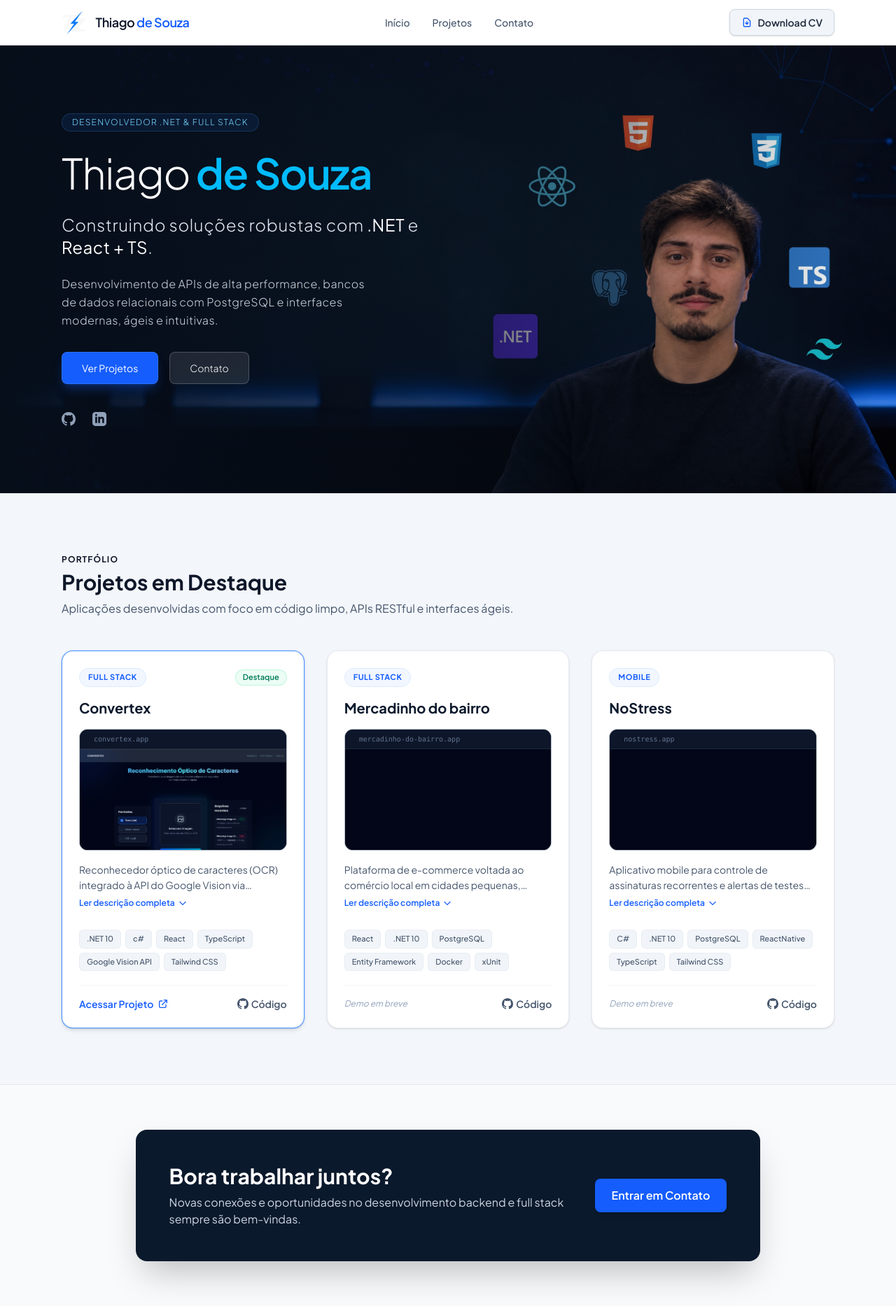
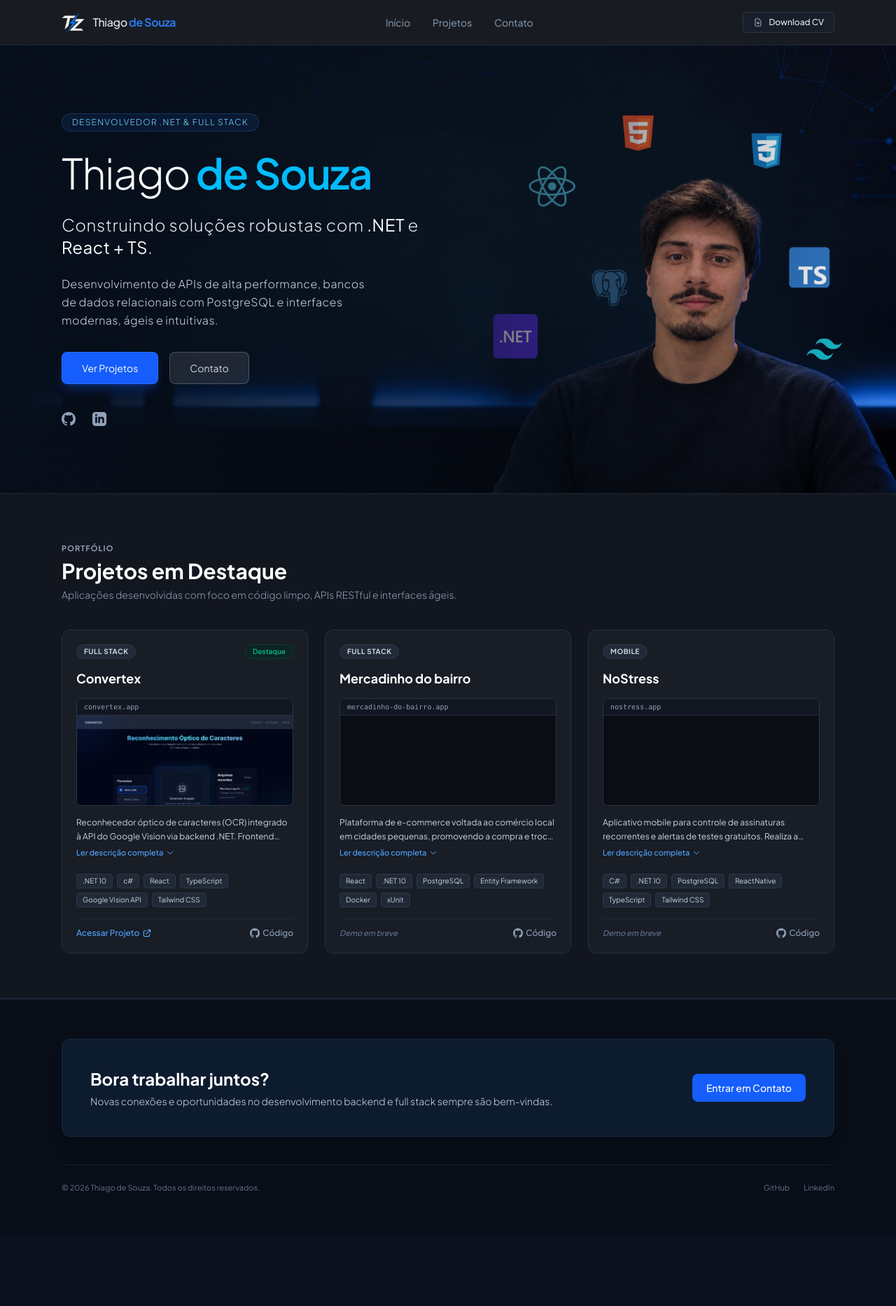
Before and after one commit to Thiago0018/MyWebSite, a React (Vite) app: page / in a window 1280 px wide. Shown: the whole page at 70% size. After the commit the page ends 1763 px from the top, so only its background shows below. Built offline with nearby package versions, Linux system fonts and the light colour scheme.

Commit message:
Ajuste na paleta de cores do site

```diff
--- a/src/components/CTASection.tsx
+++ b/src/components/CTASection.tsx
@@ -2,22 +2,36 @@ import React from 'react';
 
 export const CTASection: React.FC = () => {
     return (
-        <section id="contato" className="py-16 max-w-6xl mx-auto px-6">
-            <div className="bg-[#0b192c] text-white rounded-2xl p-8 md:p-12 flex flex-col md:flex-row items-center justify-between gap-8 shadow-2xl">
-                <div className="space-y-2 text-center md:text-left">
-                    <h2 className="text-2xl md:text-3xl font-bold">Bora trabalhar juntos?</h2>
-                    <p className="text-slate-300 text-sm md:text-base max-w-xl">
+        <footer id="contato" className="bg-[#080d17] border-t border-[#1a2332] py-14">
+            <div className="max-w-6xl mx-auto px-6">
+
+                {/* Caixa de Contato Azul Marinho Escuro e Fosco */}
+                <div className="bg-[#0d1b2e] border border-[#1a2b42] text-white rounded-xl p-6 md:p-10 flex flex-col md:flex-row items-center justify-between gap-6 shadow-xl">
+                    <div className="space-y-1.5 text-center md:text-left">
+                        <h2 className="text-xl md:text-2xl font-bold">Bora trabalhar juntos?</h2>
+                        <p className="text-slate-300 text-xs md:text-sm font-light">
                             Novas conexões e oportunidades no desenvolvimento backend e full stack sempre são bem-vindas.
                         </p>
                     </div>
 
                     <a
-                    href="thiago.dev.0018@gmail.com"
-                    className="inline-flex items-center gap-2 px-6 py-3 bg-blue-600 hover:bg-blue-700 text-white font-semibold rounded-lg shadow-md transition-all whitespace-nowrap"
+                        href="mailto:seu-email@gmail.com"
+                        className="inline-flex items-center gap-2 px-5 py-2.5 bg-blue-600 hover:bg-blue-500 text-white font-medium text-xs md:text-sm rounded-lg transition-all whitespace-nowrap"
                     >
                         <span>Entrar em Contato</span>
                     </a>
                 </div>
-        </section>
+
+                {/* Rodapé Final */}
+                <div className="mt-10 pt-6 border-t border-[#161e2b] flex flex-col sm:flex-row items-center justify-between text-[11px] text-slate-500 gap-3">
+                    <p>© {new Date().getFullYear()} Thiago de Souza. Todos os direitos reservados.</p>
+                    <div className="flex gap-5">
+                        <a href="https://github.com/Thiago0018" target="_blank" rel="noreferrer" className="hover:text-slate-300 transition-colors">GitHub</a>
+                        <a href="https://linkedin.com" target="_blank" rel="noreferrer" className="hover:text-slate-300 transition-colors">LinkedIn</a>
+                    </div>
+                </div>
+
+            </div>
+        </footer>
     );
 };
--- a/src/components/Navbar.tsx
+++ b/src/components/Navbar.tsx
@@ -4,35 +4,35 @@ export const Navbar: React.FC = () => {
     const logoUrl = `${import.meta.env.BASE_URL}logoheader.png`;
 
     return (
-        <header className="sticky top-0 z-50 bg-white/90 backdrop-blur-md border-b border-slate-200">
+        <header className="sticky top-0 z-50 bg-[#0c1017]/95 backdrop-blur-md border-b border-[#1f2937]">
             <div className="max-w-6xl mx-auto px-6 h-16 flex items-center justify-between">
 
                 {/* Logo Personalizada */}
-                <a href="#inicio" className="flex items-center gap-3 font-bold text-slate-900 hover:opacity-80 transition-opacity">
+                <a href="#inicio" className="flex items-center gap-3 font-bold text-white hover:opacity-80 transition-opacity">
                     <img
                         src={logoUrl}
                         alt="Thiago de Souza Logo"
-                        className="h-9 w-auto object-contain"
+                        className="h-8 w-auto object-contain"
                     />
-                    <span className="text-lg tracking-tight font-semibold">
-                        Thiago <span className="text-blue-600">de Souza</span>
+                    <span className="text-base tracking-tight font-medium text-slate-200">
+                        Thiago <span className="text-blue-500 font-semibold">de Souza</span>
                     </span>
                 </a>
 
                 {/* Links de Navegação */}
-                <nav className="hidden md:flex items-center gap-8 font-medium text-slate-600 text-sm">
-                    <a href="#inicio" className="hover:text-blue-600 transition-colors">Início</a>
-                    <a href="#projetos" className="hover:text-blue-600 transition-colors">Projetos</a>
-                    <a href="#contato" className="hover:text-blue-600 transition-colors">Contato</a>
+                <nav className="hidden md:flex items-center gap-8 font-normal text-slate-400 text-sm">
+                    <a href="#inicio" className="hover:text-white transition-colors">Início</a>
+                    <a href="#projetos" className="hover:text-white transition-colors">Projetos</a>
+                    <a href="#contato" className="hover:text-white transition-colors">Contato</a>
                 </nav>
 
-                {/* Botão de Download do CV */}
+                {/* Botão Download CV Sóbrio */}
                 <a
                     href="/curriculo.pdf"
                     download
-                    className="inline-flex items-center gap-2 px-4 py-2 text-sm font-semibold text-slate-800 bg-slate-100 hover:bg-slate-200 rounded-lg transition-all border border-slate-300 shadow-sm"
+                    className="inline-flex items-center gap-2 px-3.5 py-1.5 text-xs font-medium text-slate-200 bg-[#181f2a] hover:bg-[#222a38] rounded-md transition-all border border-[#2b3544]"
                 >
-                    <svg className="w-4 h-4 text-blue-600" fill="none" stroke="currentColor" viewBox="0 0 24 24">
+                    <svg className="w-3.5 h-3.5 text-slate-400" fill="none" stroke="currentColor" viewBox="0 0 24 24">
                         <path strokeLinecap="round" strokeLinejoin="round" strokeWidth="2" d="M12 10v6m0 0l-3-3m3 3l3-3m2 8H7a2 2 0 01-2-2V5a2 2 0 012-2h5.586a1 1 0 01.707.293l5.414 5.414a1 1 0 01.293.707V19a2 2 0 01-2 2z" />
                     </svg>
                     <span>Download CV</span>
--- a/src/components/ProjectCard.tsx
+++ b/src/components/ProjectCard.tsx
@@ -11,7 +11,6 @@ export const ProjectCard: React.FC<Project> = ({
     demoUrl,
     githubUrl,
 }) => {
-    // Estado para controlar o toggle da descrição
     const [isExpanded, setIsExpanded] = useState(false);
 
     const formattedImageUrl = imageUrl
@@ -24,27 +23,24 @@ export const ProjectCard: React.FC<Project> = ({
 
     return (
         <div
-            className={`group relative bg-white rounded-2xl border ${featured
-                ? 'border-blue-500/80 ring-1 ring-blue-500/20 shadow-md'
-                : 'border-slate-200/80 shadow-sm'
-                } hover:shadow-xl transition-all duration-300 overflow-hidden flex flex-col justify-between p-6`}
+            className="group relative bg-[#181d26] rounded-xl border border-[#27303f] hover:border-[#374357] transition-all duration-300 overflow-hidden flex flex-col justify-between p-5"
         >
-            {/* Topo do Card: Badge + Ícone de Janela */}
+            {/* Topo do Card */}
             <div>
-                <div className="flex items-center justify-between mb-4">
-                    <span className="text-[11px] font-bold tracking-wider uppercase text-blue-600 bg-blue-50/80 border border-blue-100 px-3 py-1 rounded-full">
+                <div className="flex items-center justify-between mb-3.5">
+                    <span className="text-[10px] font-bold tracking-wider uppercase text-slate-300 bg-[#222a38] border border-[#2e394a] px-2.5 py-0.5 rounded-full">
                         {tag}
                     </span>
 
                     {featured && (
-                        <span className="inline-flex items-center gap-1.5 text-[11px] font-semibold text-emerald-700 bg-emerald-50 border border-emerald-200/60 px-2.5 py-0.5 rounded-full">
+                        <span className="text-[10px] font-medium text-emerald-400 bg-emerald-950/40 border border-emerald-800/40 px-2.5 py-0.5 rounded-full">
                             Destaque
                         </span>
                     )}
                 </div>
 
                 {/* Título */}
-                <h3 className="text-xl font-bold text-[#0b192c] group-hover:text-blue-600 transition-colors">
+                <h3 className="text-lg font-bold text-white group-hover:text-blue-400 transition-colors">
                     {title}
                 </h3>
 
@@ -55,21 +51,19 @@ export const ProjectCard: React.FC<Project> = ({
                             href={demoUrl}
                             target="_blank"
                             rel="noreferrer"
-                            className="block relative my-4 rounded-xl overflow-hidden border border-slate-200/80 bg-slate-900 shadow-inner group/img cursor-pointer hover:border-slate-300 transition-colors"
+                            className="block relative my-3.5 rounded-lg overflow-hidden border border-[#2b3544] bg-[#0d1117] cursor-pointer hover:border-[#3e4c60] transition-colors"
                         >
-                            {/* Barra superior de janela de código / browser */}
-                            <div className="h-7 bg-slate-900/90 px-3 flex items-center gap-1.5 border-b border-slate-800">
-                                <span className="ml-2 text-[10px] font-mono text-slate-500 truncate">
+                            <div className="h-6 bg-[#121721] px-2.5 flex items-center border-b border-[#242d3c]">
+                                <span className="text-[10px] font-mono text-slate-400 truncate">
                                     {title.toLowerCase().replace(/\s+/g, '-')}.app
                                 </span>
                             </div>
 
-                            {/* Imagem do Projeto com Zoom Suave */}
-                            <div className="relative h-36 w-full overflow-hidden bg-slate-950">
+                            <div className="relative h-32 w-full overflow-hidden bg-[#0a0d14]">
                                 <img
                                     src={formattedImageUrl}
                                     alt={title}
-                                    className="w-full h-full object-cover object-top opacity-90 group-hover/img:opacity-100 group-hover/img:scale-105 transition-all duration-300 pointer-events-none"
+                                    className="w-full h-full object-cover object-top opacity-85 group-hover/img:opacity-100 group-hover/img:scale-105 transition-all duration-300 pointer-events-none"
                                     onError={(e) => {
                                         (e.currentTarget as HTMLImageElement).style.display = 'none';
                                     }}
@@ -77,20 +71,18 @@ export const ProjectCard: React.FC<Project> = ({
                             </div>
                         </a>
                     ) : (
-                        <div className="relative my-4 rounded-xl overflow-hidden border border-slate-200/80 bg-slate-900 shadow-inner">
-                            {/* Barra superior de janela de código / browser */}
-                            <div className="h-7 bg-slate-900/90 px-3 flex items-center gap-1.5 border-b border-slate-800">
-                                <span className="ml-2 text-[10px] font-mono text-slate-500 truncate">
+                        <div className="relative my-3.5 rounded-lg overflow-hidden border border-[#2b3544] bg-[#0d1117]">
+                            <div className="h-6 bg-[#121721] px-2.5 flex items-center border-b border-[#242d3c]">
+                                <span className="text-[10px] font-mono text-slate-400 truncate">
                                     {title.toLowerCase().replace(/\s+/g, '-')}.app
                                 </span>
                             </div>
 
-                            {/* Imagem fixa sem efeitos de hover/zoom */}
-                            <div className="relative h-36 w-full overflow-hidden bg-slate-950">
+                            <div className="relative h-32 w-full overflow-hidden bg-[#0a0d14]">
                                 <img
                                     src={formattedImageUrl}
                                     alt={title}
-                                    className="w-full h-full object-cover object-top opacity-70"
+                                    className="w-full h-full object-cover object-top opacity-60"
                                     onError={(e) => {
                                         (e.currentTarget as HTMLImageElement).style.display = 'none';
                                     }}
@@ -100,19 +92,19 @@ export const ProjectCard: React.FC<Project> = ({
                     )
                 )}
 
-                {/* Descrição com Toggle (Ler mais / Mostrar menos) */}
-                <div className="mt-2 mb-5">
-                    <p className={`text-slate-600 text-sm leading-relaxed transition-all duration-300 ${!isExpanded ? 'line-clamp-2' : ''}`}>
+                {/* Descrição com Toggle */}
+                <div className="mt-2 mb-4">
+                    <p className={`text-slate-300 text-xs leading-relaxed transition-all duration-300 ${!isExpanded ? 'line-clamp-2' : ''}`}>
                         {description}
                     </p>
                     <button
                         type="button"
                         onClick={() => setIsExpanded(!isExpanded)}
-                        className="inline-flex items-center gap-1 text-xs font-semibold text-blue-600 hover:text-blue-800 transition-colors mt-1.5 focus:outline-none cursor-pointer"
+                        className="inline-flex items-center gap-1 text-[11px] font-medium text-blue-400 hover:text-blue-300 transition-colors mt-1 focus:outline-none cursor-pointer"
                     >
                         <span>{isExpanded ? 'Mostrar menos' : 'Ler descrição completa'}</span>
                         <svg
-                            className={`w-3.5 h-3.5 transition-transform duration-200 ${isExpanded ? 'rotate-180' : ''}`}
+                            className={`w-3 h-3 transition-transform duration-200 ${isExpanded ? 'rotate-180' : ''}`}
                             fill="none"
                             stroke="currentColor"
                             viewBox="0 0 24 24"
@@ -124,43 +116,43 @@ export const ProjectCard: React.FC<Project> = ({
 
             </div>
 
-            {/* Rodapé */}
-            <div className="pt-2">
-                <div className="flex flex-wrap gap-1.5 mb-5">
+            {/* Rodapé do Card */}
+            <div className="pt-1">
+                <div className="flex flex-wrap gap-1.5 mb-4">
                     {technologies.map((tech, idx) => (
                         <span
                             key={idx}
-                            className="text-[11px] font-medium text-slate-600 bg-slate-100 px-2.5 py-1 rounded-md border border-slate-200/60"
+                            className="text-[10px] font-normal text-slate-300 bg-[#212936] px-2 py-0.5 rounded border border-[#2d3748]"
                         >
                             {tech}
                         </span>
                     ))}
                 </div>
 
-                <div className="flex items-center justify-between pt-4 border-t border-slate-100 text-sm font-semibold">
+                <div className="flex items-center justify-between pt-3 border-t border-[#232b38] text-xs font-medium">
                     {demoUrl ? (
                         <a
                             href={demoUrl}
                             target="_blank"
                             rel="noreferrer"
-                            className="inline-flex items-center gap-1.5 text-blue-600 hover:text-blue-700 transition-colors"
+                            className="inline-flex items-center gap-1 text-blue-400 hover:text-blue-300 transition-colors"
                         >
                             <span>Acessar Projeto</span>
-                            <svg className="w-4 h-4" fill="none" stroke="currentColor" viewBox="0 0 24 24">
+                            <svg className="w-3.5 h-3.5" fill="none" stroke="currentColor" viewBox="0 0 24 24">
                                 <path strokeLinecap="round" strokeLinejoin="round" strokeWidth="2" d="M10 6H6a2 2 0 00-2 2v10a2 2 0 002 2h10a2 2 0 002-2v-4M14 4h6m0 0v6m0-6L10 14" />
                             </svg>
                         </a>
                     ) : (
-                        <span className="text-slate-400 text-xs font-normal italic">Demo em breve</span>
+                        <span className="text-slate-500 text-[11px] italic">Demo em breve</span>
                     )}
 
                     <a
                         href={githubUrl}
                         target="_blank"
                         rel="noreferrer"
-                        className="inline-flex items-center gap-1 text-slate-600 hover:text-slate-900 transition-colors"
+                        className="inline-flex items-center gap-1 text-slate-400 hover:text-slate-200 transition-colors"
                     >
-                        <svg className="w-4 h-4 fill-current" viewBox="0 0 24 24">
+                        <svg className="w-3.5 h-3.5 fill-current" viewBox="0 0 24 24">
                             <path d="M12 0C5.37 0 0 5.37 0 12c0 5.31 3.435 9.795 8.205 11.385.6.105.825-.255.825-.57 0-.285-.015-1.23-.015-2.235-3.015.555-3.795-.735-4.035-1.41-.135-.345-.72-1.41-1.23-1.695-.42-.225-1.02-.78-.015-.795.945-.015 1.62.87 1.845 1.23 1.08 1.815 2.805 1.305 3.495.99.105-.78.42-1.305.765-1.605-2.67-.3-5.46-1.335-5.46-5.925 0-1.305.465-2.385 1.23-3.225-.12-.3-.54-1.53.12-3.18 0 0 1.005-.315 3.3 1.23.96-.27 1.98-.405 3-.405s2.04.135 3 .405c2.295-1.56 3.3-1.23 3.3-1.23.66 1.65.24 2.88.12 3.18.765.84 1.23 1.905 1.23 3.225 0 4.605-2.805 5.625-5.475 5.925.435.375.81 1.095.81 2.22 0 1.605-.015 2.895-.015 3.3 0 .315.225.69.825.57A12.02 12.02 0 0024 12c0-6.63-5.37-12-12-12z" />
                         </svg>
                         <span>Código</span>
--- a/src/components/ProjectsSection.tsx
+++ b/src/components/ProjectsSection.tsx
@@ -4,17 +4,17 @@ import { ProjectCard } from './ProjectCard';
 
 export const ProjectsSection: React.FC = () => {
     return (
-        <section id="projetos" className="py-20 bg-slate-100/70 border-t border-b border-slate-200">
+        <section id="projetos" className="py-16 bg-[#12161f] border-t border-b border-[#1f2937]">
             <div className="max-w-6xl mx-auto px-6">
-                <div className="mb-12">
-                    <span className="text-xs font-bold uppercase tracking-widest text-brand-blue">Portfólio</span>
-                    <h2 className="text-3xl font-extrabold text-navy-900 mt-1">Projetos em Destaque</h2>
-                    <p className="text-slate-600 mt-2 text-sm md:text-base">
+                <div className="mb-10">
+                    <span className="text-[11px] font-bold uppercase tracking-widest text-slate-400">Portfólio</span>
+                    <h2 className="text-2xl md:text-3xl font-bold text-white mt-1">Projetos em Destaque</h2>
+                    <p className="text-slate-400 mt-1.5 text-xs md:text-sm font-light">
                         Aplicações desenvolvidas com foco em código limpo, APIs RESTful e interfaces ágeis.
                     </p>
                 </div>
 
-                <div className="grid grid-cols-1 md:grid-cols-2 lg:grid-cols-3 gap-8">
+                <div className="grid grid-cols-1 md:grid-cols-2 lg:grid-cols-3 gap-6">
                     {projectsData.map((project) => (
                         <ProjectCard key={project.id} {...project} />
                     ))}
--- a/src/index.css
+++ b/src/index.css
@@ -6,8 +6,8 @@
   }
 
   body {
-    background-color: #f8fafc;
-    color: #0f172a;
+    background-color: #0b111e;
+    color: #f3f4f6;
     font-family: 'Plus Jakarta Sans', system-ui, -apple-system, sans-serif;
     margin: 0;
     padding: 0;
```
Lines whose indentation alone changed are shown as unchanged.
